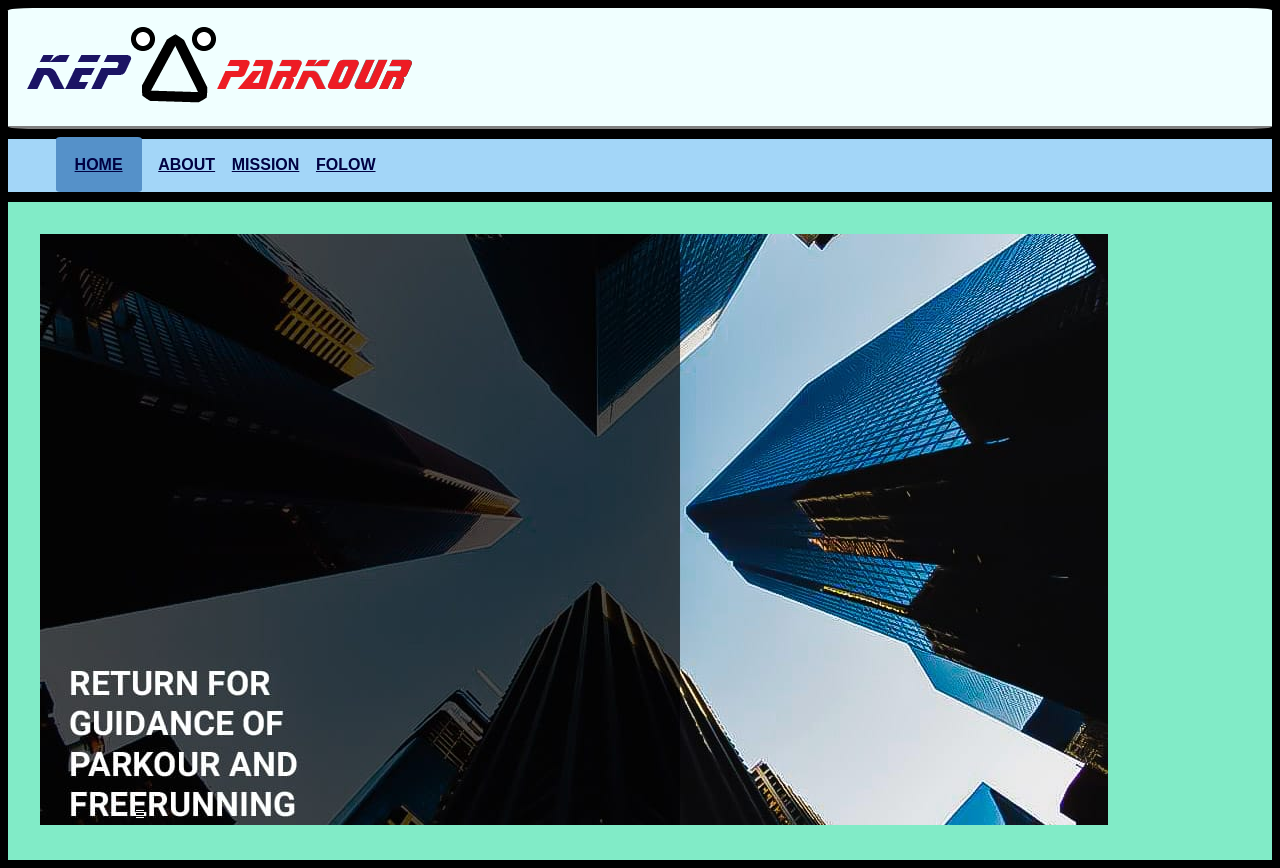
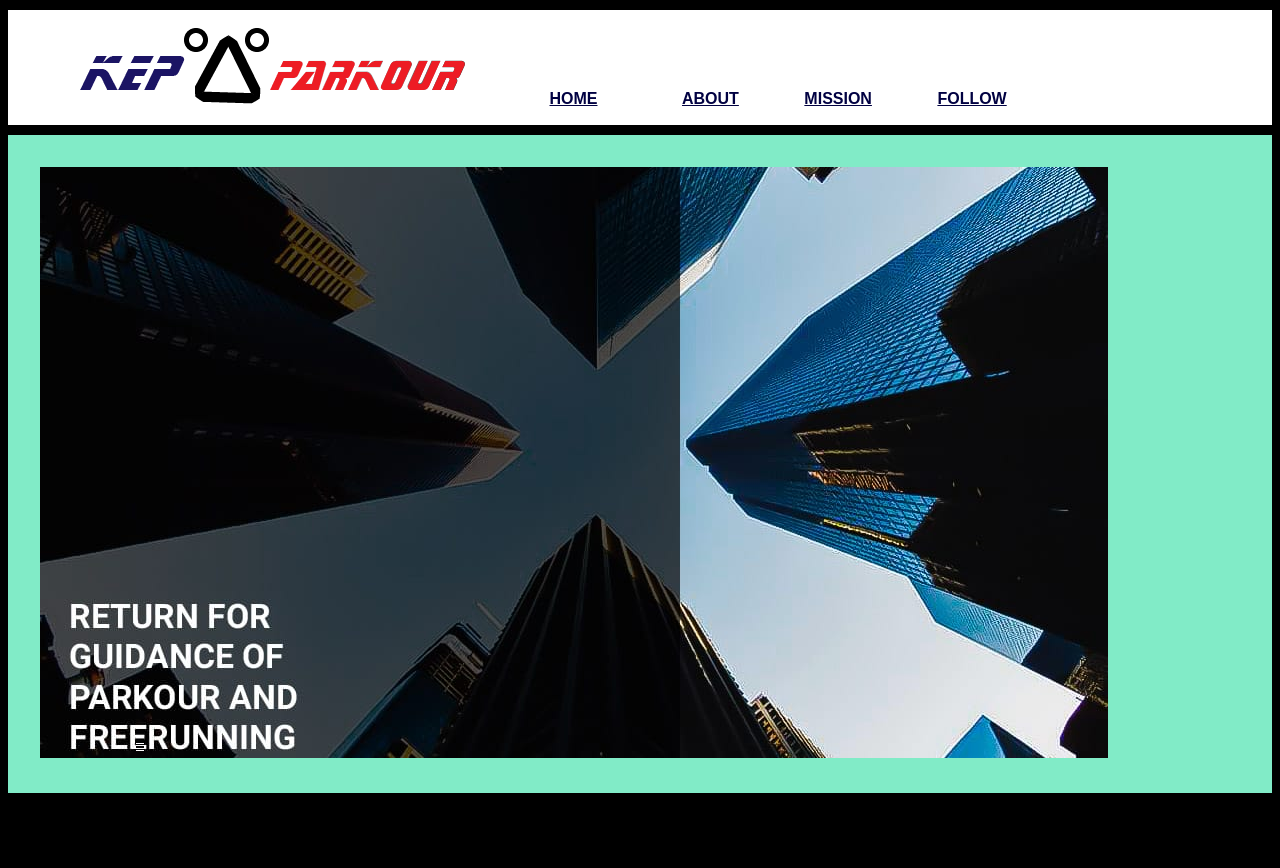
Before and after one commit to Nothing567/knowledge-equal-power, a plain HTML site: page HTML/index.html in a window 1280 px wide. After the commit the page ends 801 px from the top, so only its background shows below. Drawn offline with Linux system fonts and the light colour scheme.

Commit message:
new nav bar

```diff
--- a/CSS/design.css
+++ b/CSS/design.css
@@ -1,10 +1,9 @@
 ol li { display: inline;
-        padding:0.5%;
+        padding:2.5%;
         font-weight:bold;
         color:rgb(0, 0, 58);
 }
-ol li a.selected {background-color: rgb(85, 145, 201);
-                  padding: 19px;
+ol li a.selected {padding: 19px;
                   border-radius: 5%;
 
 
@@ -15,7 +14,7 @@ ol li a:link, ol li a:visited {border-bottom:none;
 
 }
 
-nav{ background-color: rgb(163, 214, 248);
+nav{ background-color:white;
      padding:1.5px;
      margin: 10px 0px;
     }
--- a/HTML/index.html
+++ b/HTML/index.html
@@ -6,19 +6,19 @@
         <link type="text/css" rel="stylesheet" href="../CSS/design.css">
     </head>
   <body>
-<header>
-    <img src="Materiale/logo.png" alt="KEP parkour">
-</header>
+
 <nav>
     <ol>
+        <li><img src="Materiale/logo.png"></li>
         <li><a class= "selected" href="index.html">HOME</a></li>
         <li><a href="">ABOUT</a></li>
         <li><a href="mission.html">MISSION</a></li>
-        <li><a href="folow.html">FOLOW</a></li>
+        <li><a target="_blank"href="folow.html">FOLLOW</a></li>
     </ol>
 </nav>
 <article>
     <img src="Materiale/home_img.jpeg" alt="Return for more guidance in parkour and freerunning!">
+
 </article>
   </body>
 </html>
```
Also changed, not shown: HTML/folow.html (+1 -1 lines), HTML/mission.html (+1 -1 lines).
